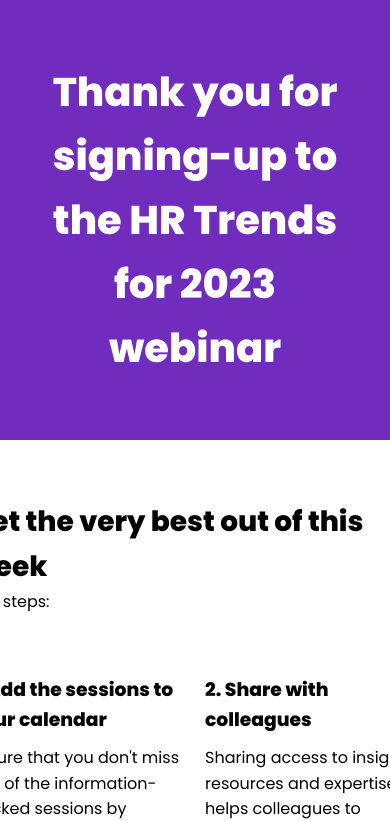
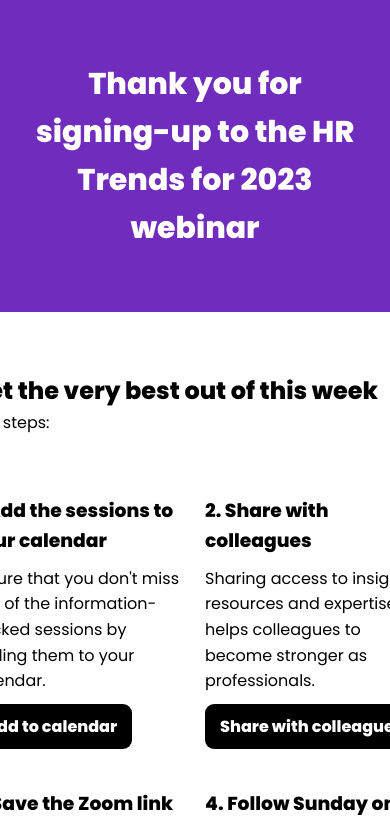
Before and after one commit to K1NGAARON/go.teamsunday.com, a PHP site: page /webinar/thanks.html in a window 390 px wide; the page is wider, and only the part inside the window is pictured. Shown: the part 71-892 px from the top of that part. Run offline with PHP 8.4, Linux system fonts and the light colour scheme.

Commit message:
mobile changes

```diff
--- a/webinar/css/style.css
+++ b/webinar/css/style.css
@@ -303,3 +303,34 @@ html {
     margin-top: auto;
     margin-bottom: 20px;
 }
+
+.section.purple h1 {
+    text-align: center;
+    font-size: 30px;
+}
+
+@media (max-width: 768px) {
+    #hero {
+        height: 60vh;
+    }
+
+    .section h1 {
+        font-size: 24px;
+    }
+
+    .section .row .visual {
+        display: none;
+    }
+
+    #cta p {
+        text-align: center;
+    }
+
+    .section.purple h1 {
+        font-size: 30px;
+    }
+
+    .section h2 {
+        font-size: 24px;
+    }
+}
--- a/webinar/index.html
+++ b/webinar/index.html
@@ -66,8 +66,8 @@
 
 <div class="section orange relative" id="form">
     <div class="row">
-        <img src="./img/line.png" alt="Triangle" class="left visual bottom" style="bottom: -10%;">
-        <img src="./img/triangle.png" alt="Visual" class="right visual top" style="top: -10%;">
+        <img src="./img/line.png" alt="Triangle" class="left visual bottom" style="bottom: -30%;">
+        <img src="./img/triangle.png" alt="Visual" class="right visual top" style="top: -30%;">
         <div class="col">
             <h2 class="white">
                 Register for free to stay up to date on HR trends for 2023
--- a/webinar/thanks.html
+++ b/webinar/thanks.html
@@ -22,7 +22,7 @@
 
 <div class="section purple">
     <div class="row flex-col">
-        <h1 class="white" style="font-size: 40px; text-align: center;">
+        <h1 class="white">
             Thank you for signing-up to the HR Trends for 2023 webinar
         </h1>
     </div>
```
